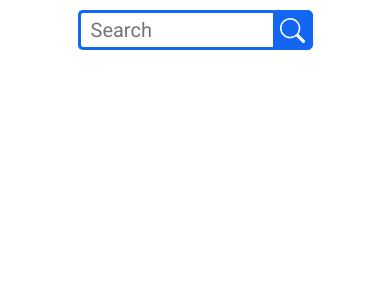
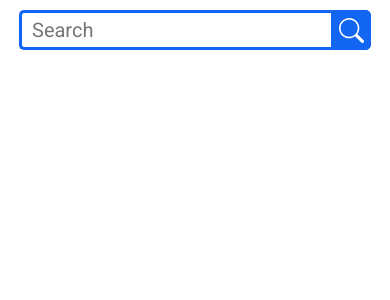
Before and after one commit to darthinvader/BoardGameVendor, a React (Create React App) app: page / in a window 390 px wide. Shown: the top 300 px of the page. Built offline with nearby package versions, Linux system fonts and the light colour scheme.

Commit message:
[feat] response input

```diff
--- a/src/Search/Search.module.scss
+++ b/src/Search/Search.module.scss
@@ -18,6 +18,9 @@
 
     outline: none;
     padding: 1rem;
+    @media screen and (max-width: 600px) {
+      width: 80%;
+    }
   }
 
   &Button {
```
